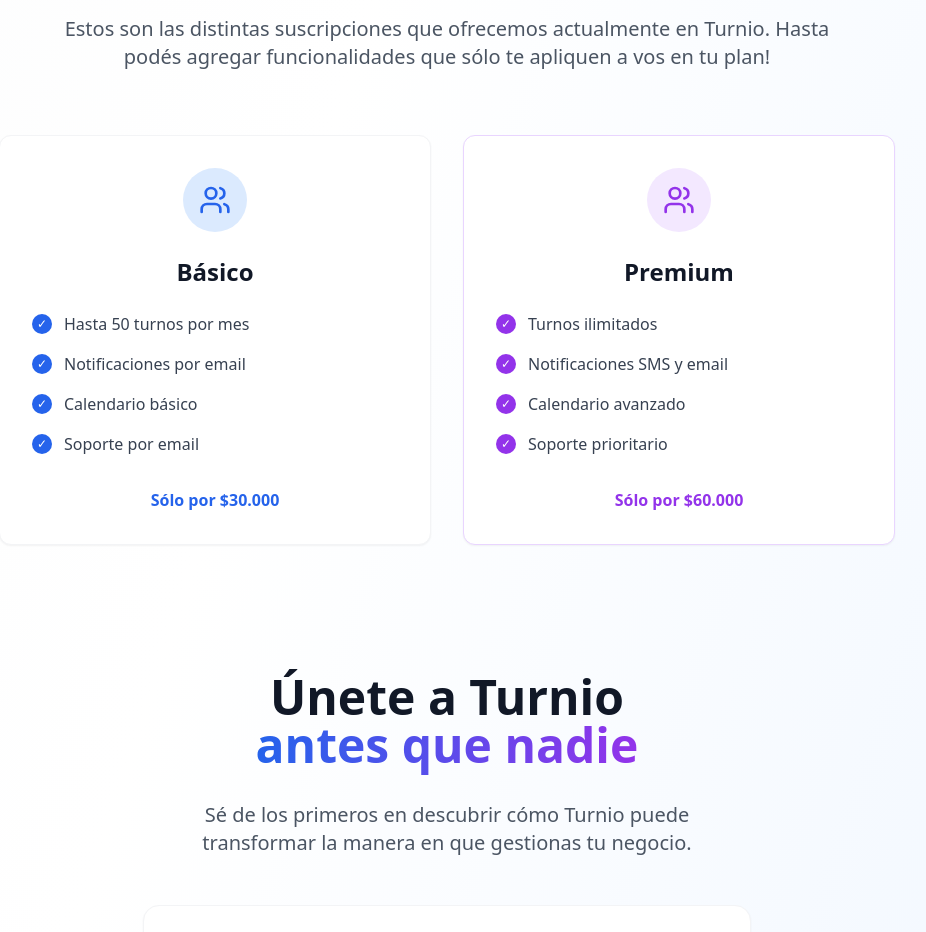
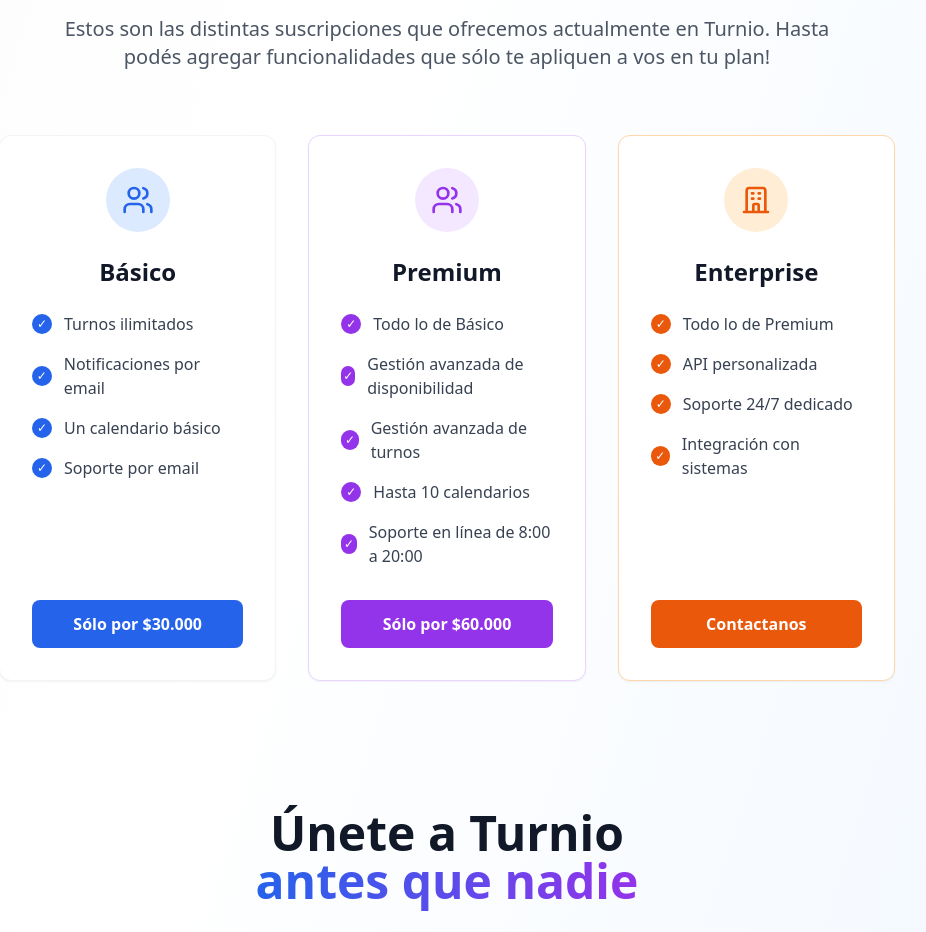
Before and after one commit to RebaseIT/rebaseit-turnio-web, a React (Vite) app: page / in a window 1280 px wide. Shown: the part 2200-3132 px from the top of the page, without its empty margins (193-1119 px from the left). Built offline with nearby package versions, Linux system fonts and the light colour scheme; no server answers.

Commit message:
add buttons to plan cards

```diff
--- a/src/App.tsx
+++ b/src/App.tsx
@@ -300,81 +300,160 @@
                   </p>
                 </div>
 
-                <div className="grid md:grid-cols-2 gap-8 max-w-4xl mx-auto">
-                  <div className="bg-white rounded-xl p-8 shadow-sm border border-gray-100 relative">
+                <div className="grid md:grid-cols-2 lg:grid-cols-3 gap-8 max-w-6xl mx-auto">
+                  <div className="bg-white rounded-xl p-8 shadow-sm border border-gray-100 relative flex flex-col">
                     <div className="w-16 h-16 bg-blue-100 rounded-full flex items-center justify-center mx-auto mb-6">
                       <Users className="h-8 w-8 text-blue-600" />
                     </div>
                     <h3 className="text-2xl font-bold text-gray-900 mb-6 text-center">
                       Básico
                     </h3>
-                    <ul className="space-y-4 mb-8">
+                    <ul className="space-y-4 mb-8 flex-grow">
                       <li className="flex items-center gap-3">
                         <div className="w-5 h-5 bg-blue-600 rounded-full flex items-center justify-center">
                           <span className="text-white text-xs">✓</span>
                         </div>
-                        <span className="text-gray-700">Hasta 50 turnos por mes</span>
+                        <span className="text-gray-700 text-left">Turnos ilimitados</span>
                       </li>
                       <li className="flex items-center gap-3">
                         <div className="w-5 h-5 bg-blue-600 rounded-full flex items-center justify-center">
                           <span className="text-white text-xs">✓</span>
                         </div>
-                        <span className="text-gray-700">Notificaciones por email</span>
+                        <span className="text-gray-700 text-left">Notificaciones por email</span>
                       </li>
                       <li className="flex items-center gap-3">
                         <div className="w-5 h-5 bg-blue-600 rounded-full flex items-center justify-center">
                           <span className="text-white text-xs">✓</span>
                         </div>
-                        <span className="text-gray-700">Calendario básico</span>
+                        <span className="text-gray-700 text-left">Un calendario básico</span>
                       </li>
                       <li className="flex items-center gap-3">
                         <div className="w-5 h-5 bg-blue-600 rounded-full flex items-center justify-center">
                           <span className="text-white text-xs">✓</span>
                         </div>
-                        <span className="text-gray-700">Soporte por email</span>
+                        <span className="text-gray-700 text-left">Soporte por email</span>
                       </li>
                     </ul>
-                    <div className="text-center">
-                      <p className="text-blue-600 font-semibold">Sólo por $30.000</p>
-                    </div>
+                                          <div className="text-center mt-auto">
+                        <button
+                          className="w-full bg-blue-600 text-white py-3 px-6 rounded-lg font-semibold hover:bg-blue-700 transition-colors cursor-pointer"
+                          onClick={(e) => {
+                            e.preventDefault();
+                            document.getElementById('signup')?.scrollIntoView({
+                              behavior: 'smooth',
+                              block: 'start'
+                            });
+                          }}
+                        >
+                          Sólo por $30.000
+                        </button>
+                      </div>
                   </div>
 
-                  <div className="bg-white rounded-xl p-8 shadow-sm border border-purple-200 relative">
+                  <div className="bg-white rounded-xl p-8 shadow-sm border border-purple-200 relative flex flex-col">
                     <div className="w-16 h-16 bg-purple-100 rounded-full flex items-center justify-center mx-auto mb-6">
                       <Users className="h-8 w-8 text-purple-600" />
                     </div>
                     <h3 className="text-2xl font-bold text-gray-900 mb-6 text-center">
                       Premium
                     </h3>
-                    <ul className="space-y-4 mb-8">
+                    <ul className="space-y-4 mb-8 flex-grow">
                       <li className="flex items-center gap-3">
                         <div className="w-5 h-5 bg-purple-600 rounded-full flex items-center justify-center">
                           <span className="text-white text-xs">✓</span>
                         </div>
-                        <span className="text-gray-700">Turnos ilimitados</span>
+                        <span className="text-gray-700 text-left">Todo lo de Básico</span>
                       </li>
                       <li className="flex items-center gap-3">
                         <div className="w-5 h-5 bg-purple-600 rounded-full flex items-center justify-center">
                           <span className="text-white text-xs">✓</span>
                         </div>
-                        <span className="text-gray-700">Notificaciones SMS y email</span>
+                        <span className="text-gray-700 text-left">Gestión avanzada de disponibilidad</span>
                       </li>
                       <li className="flex items-center gap-3">
                         <div className="w-5 h-5 bg-purple-600 rounded-full flex items-center justify-center">
                           <span className="text-white text-xs">✓</span>
                         </div>
-                        <span className="text-gray-700">Calendario avanzado</span>
+                        <span className="text-gray-700 text-left">Gestión avanzada de turnos</span>
                       </li>
                       <li className="flex items-center gap-3">
                         <div className="w-5 h-5 bg-purple-600 rounded-full flex items-center justify-center">
                           <span className="text-white text-xs">✓</span>
                         </div>
-                        <span className="text-gray-700">Soporte prioritario</span>
+                        <span className="text-gray-700 text-left">Hasta 10 calendarios</span>
+                      </li>
+                      <li className="flex items-center gap-3">
+                        <div className="w-5 h-5 bg-purple-600 rounded-full flex items-center justify-center">
+                          <span className="text-white text-xs">✓</span>
+                        </div>
+                        <span className="text-gray-700 text-left">Soporte en línea de 8:00 a 20:00</span>
                       </li>
                     </ul>
-                    <div className="text-center">
-                      <p className="text-purple-600 font-semibold">Sólo por $60.000</p>
+                                          <div className="text-center mt-auto">
+                        <button
+                          className="w-full bg-purple-600 text-white py-3 px-6 rounded-lg font-semibold hover:bg-purple-700 transition-colors cursor-pointer"
+                          onClick={(e) => {
+                            e.preventDefault();
+                            document.getElementById('signup')?.scrollIntoView({
+                              behavior: 'smooth',
+                              block: 'start'
+                            });
+                          }}
+                        >
+                          Sólo por $60.000
+                        </button>
+                      </div>
+                  </div>
+
+                  <div className="bg-white rounded-xl p-8 shadow-sm border border-orange-200 relative flex flex-col">
+                    <div className="w-16 h-16 bg-orange-100 rounded-full flex items-center justify-center mx-auto mb-6">
+                      <svg className="h-8 w-8 text-orange-600" fill="none" stroke="currentColor" viewBox="0 0 24 24">
+                        <path strokeLinecap="round" strokeLinejoin="round" strokeWidth={2} d="M19 21V5a2 2 0 00-2-2H7a2 2 0 00-2 2v16m14 0h2m-2 0h-5m-9 0H3m2 0h5M9 7h1m-1 4h1m4-4h1m-1 4h1m-5 10v-5a1 1 0 011-1h2a1 1 0 011 1v5m-4 0h4" />
+                      </svg>
                     </div>
+                    <h3 className="text-2xl font-bold text-gray-900 mb-6 text-center">
+                      Enterprise
+                    </h3>
+                    <ul className="space-y-4 mb-8 flex-grow">
+                      <li className="flex items-center gap-3">
+                        <div className="w-5 h-5 bg-orange-600 rounded-full flex items-center justify-center">
+                          <span className="text-white text-xs">✓</span>
+                        </div>
+                        <span className="text-gray-700 text-left">Todo lo de Premium</span>
+                      </li>
+                      <li className="flex items-center gap-3">
+                        <div className="w-5 h-5 bg-orange-600 rounded-full flex items-center justify-center">
+                          <span className="text-white text-xs">✓</span>
+                        </div>
+                        <span className="text-gray-700 text-left">API personalizada</span>
+                      </li>
+                      <li className="flex items-center gap-3">
+                        <div className="w-5 h-5 bg-orange-600 rounded-full flex items-center justify-center">
+                          <span className="text-white text-xs">✓</span>
+                        </div>
+                        <span className="text-gray-700 text-left">Soporte 24/7 dedicado</span>
+                      </li>
+                      <li className="flex items-center gap-3">
+                        <div className="w-5 h-5 bg-orange-600 rounded-full flex items-center justify-center">
+                          <span className="text-white text-xs">✓</span>
+                        </div>
+                        <span className="text-gray-700 text-left">Integración con sistemas</span>
+                      </li>
+                    </ul>
+                      <div className="text-center mt-auto">
+                        <button
+                          className="w-full bg-orange-600 text-white py-3 px-6 rounded-lg font-semibold hover:bg-orange-700 transition-colors cursor-pointer"
+                          onClick={(e) => {
+                            e.preventDefault();
+                            document.getElementById('signup')?.scrollIntoView({
+                              behavior: 'smooth',
+                              block: 'start'
+                            });
+                          }}
+                        >
+                          Contactanos
+                        </button>
+                      </div>
                   </div>
                 </div>
               </section>
--- a/src/lib/web3froms.ts
+++ b/src/lib/web3froms.ts
@@ -1,4 +1,4 @@
-export default async function submitEmailmConfirmation(email: string, code?: string) {
+export default async function submitEmailConfirmation(email: string, code?: string, name?: string, profession?: string) {
     return await fetch("https://api.web3forms.com/submit", {
         method: "POST",
         headers: { "Content-Type": "application/json" },
@@ -7,6 +7,8 @@
             subject: "¡Bienvenido a Turnio Early Access!",
             from_name: "Turnio",
             email,
+            name,
+            profession,
             message: '¡Gracias por registrarte para el acceso anticipado a Turnio! Te mantendremos informado.' + (code ? `Tu código es: ${code}` : ''),
             redirect: 'false'
         }),
```
Also changed, not shown: src/components/DiscountForm.tsx (+5 -3 lines), src/components/SignupPage.tsx (+8 -7 lines).
